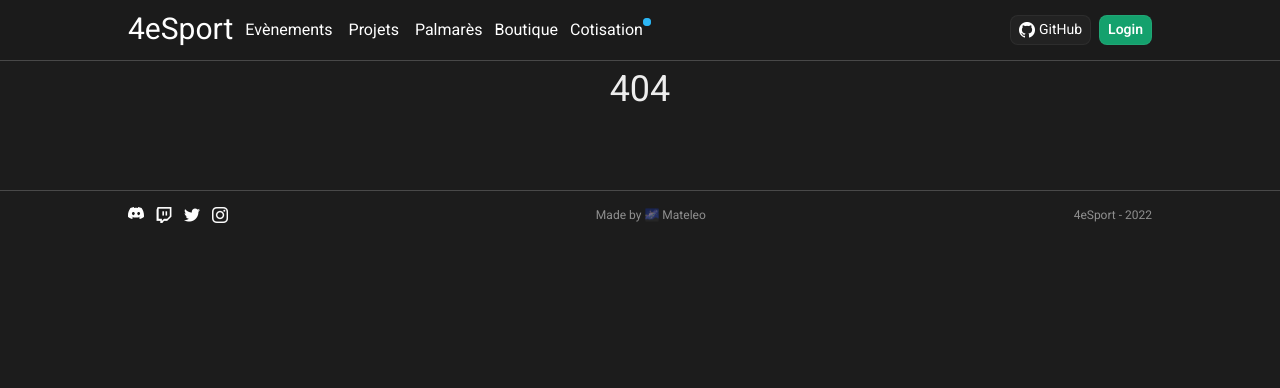
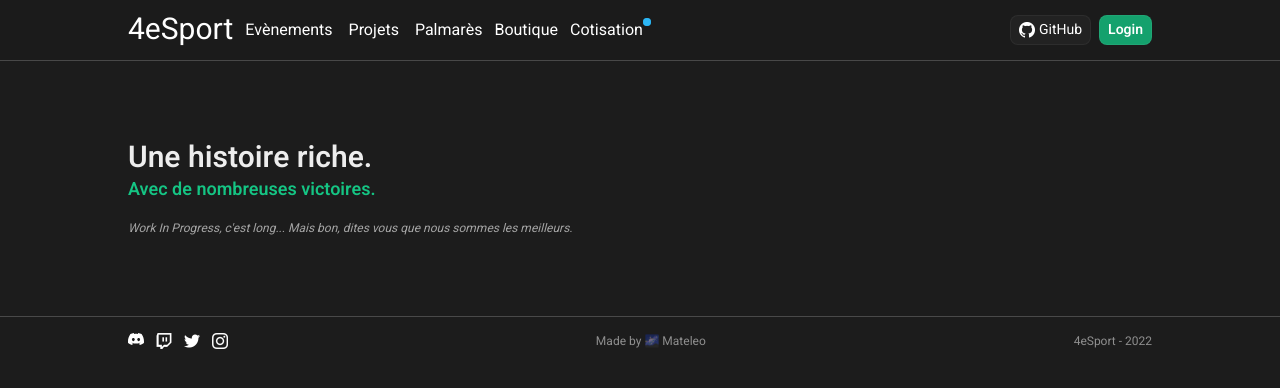
Before and after one commit to Mateleo/4eSport, a Vue app in the folder site/: page /palmares in a window 1280 px wide. Before the commit this address had no page. Shown: the top 388 px of the page. Built offline with nearby package versions, Linux system fonts and the light colour scheme.

Commit message:
Palmares et corrections de liens

```diff
--- a/site/src/components/Header.vue
+++ b/site/src/components/Header.vue
@@ -26,7 +26,7 @@
               >Projets</router-link
             >
             <router-link
-              to="/"
+              to="/palmares"
               class="md:ml-2 mx-1 link-underline hover:text-[#15c584] transition-all ease-in-out delay-75 hidden sm:block"
               >Palmarès</router-link
             >
--- a/site/src/router/index.ts
+++ b/site/src/router/index.ts
@@ -9,6 +9,8 @@ import CotisationView from "../views/CotisationView.vue";
 import NotFoundView from "../views/NotFoundView.vue";
 //@ts-ignore
 import ProjetsView from "../views/ProjetsView.vue";
+//@ts-ignore
+import PalmaresView from "../views/PalmaresView.vue";
 
 const router = createRouter({
   history: createWebHistory(import.meta.env.BASE_URL),
@@ -34,6 +36,11 @@ const router = createRouter({
       component: ProjetsView,
     },
     {
+      path: "/palmares",
+      name: "palmares",
+      component: PalmaresView,
+    },
+    {
       path:'/:pathMatch(.*)*',
       name: '404',
       component: NotFoundView
--- a/site/src/views/CotisationView.vue
+++ b/site/src/views/CotisationView.vue
@@ -11,7 +11,7 @@ let display = ref(true);
     <div class="flex flex-col text-center">
       <h1 class="text-2xl md:text-5xl font-semibold">La cotisation</h1>
       <h2 class="text-base md:text-2xl font-semibold text-[#15c584]">
-        Un prix unique, annuel
+        Le meilleur moyen de s'intégrer
       </h2>
       <p class="mt-4 italic text-white/70 text-xs md:text-sm">
         Nous avons fait le choix d'avoir une cotisation abordable pour tout le monde et
@@ -34,7 +34,7 @@ let display = ref(true);
           <td>
             <div class="flex flex-col">
             <h3 class="font-semibold  text-2xl md:text-4xl text-center">0€</h3>
-            <p class="text-white/60 text-xs md:text-sm text-center">Pour tous les étudiants de l'EFREI.</p>
+            <p class="text-white/60 text-xs md:text-sm text-center">Ouvert à tous</p>
             <div class="w-full flex justify-center mt-4">
             <a
               class="flex px-2 py-1 rounded-lg border-[1px] border-[white]/5 bg-[#2c15c5]/70 hover:bg-[#2c15c5] shadow-sm shadow-black/40 truncate"
--- /dev/null
+++ b/site/src/views/PalmaresView.vue
@@ -0,0 +1,18 @@
+<script lang="ts" setup>
+import Header from "../components/Header.vue";
+import Footer from "../components/Footer.vue";
+</script>
+
+<template>
+  <Header></Header>
+  <main>
+    <div class="flex flex-col mt-[70px] w-[95%] md:w-[90%] lg:w-[80%] m-auto">
+      <h1 class="text-lg md:text-3xl font-semibold">Une histoire riche.</h1>
+      <h2 class="text-base md:text-lg font-semibold text-[#15c584]">
+        Avec de nombreuses victoires.
+      </h2>
+      <p class="mt-4 text-white/60 text-xs italic">Work In Progress, c'est long... Mais bon, dites vous que nous sommes les meilleurs.</p>
+    </div>
+  </main>
+  <Footer></Footer>
+</template>
--- a/site/src/views/ProjetsView.vue
+++ b/site/src/views/ProjetsView.vue
@@ -37,7 +37,7 @@ import Footer from "../components/Footer.vue";
             </p>
           </div>
         </a>
-        <a class="p-4 bg-white/5 rounded-sm flex" target="_blank" href="">
+        <a class="p-4 bg-white/5 rounded-sm flex" target="_blank">
           <div class="rounded-full bg-black/70 my-auto p-2 sm:mt-0 mr-4">
             <img src="../assets/lolpros.svg" alt="" class="aspect-square w-[90px]" />
           </div>
@@ -57,14 +57,14 @@ import Footer from "../components/Footer.vue";
         </h2>
       </div>
       <div class="grid sm:gap-12 grid-cols-2 gap-4 mt-5">
-        <a href="">
+        <a>
           <img
             src="../assets/Diapositive1.jpg"
             alt=""
             class="rounded-sm"
           />
         </a>
-        <a href="">
+        <a>
           <img
             src="../assets/Diapositive2.jpg"
             alt=""
```
